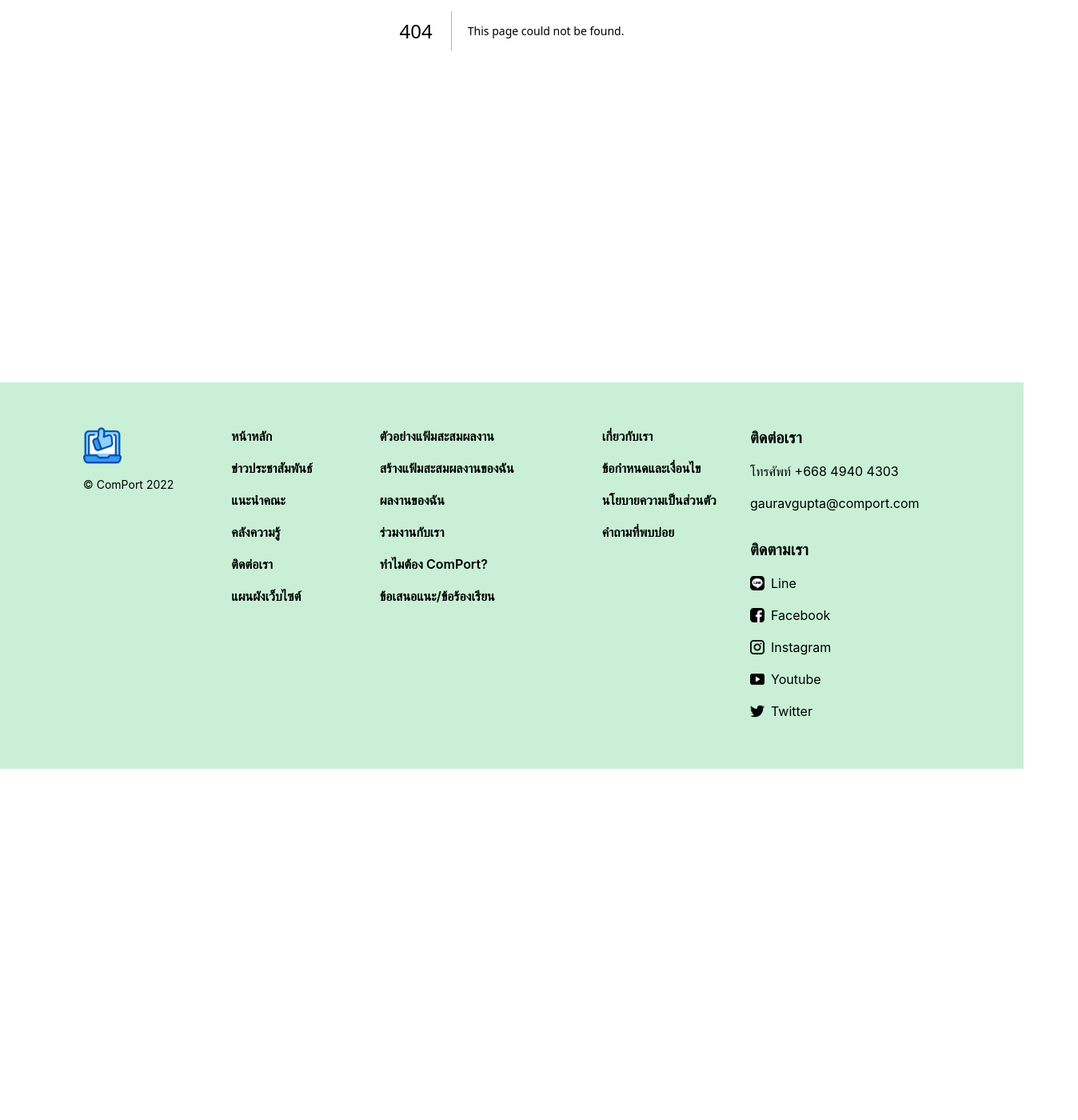
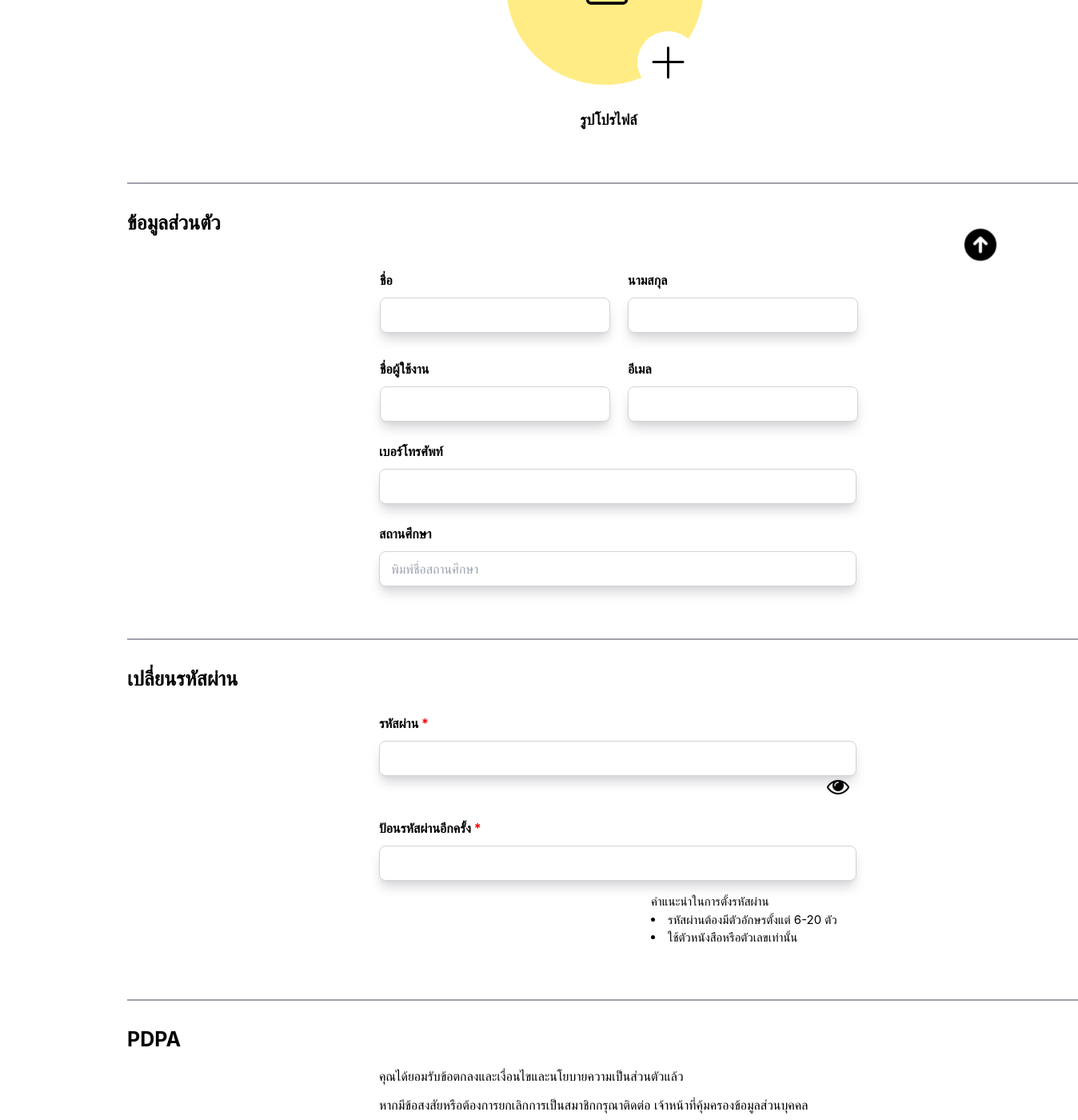
Before and after one commit to fffahchu/Special_Problem, a Next.js app: page /edit-profile in a window 1280 px wide. Before the commit this address had no page. Shown: the part 420-1820 px from the top of the page at 80% size, 1348 px wide, since content can reach past the window. Before the commit the page ends 1381 px from the top, so only its background shows below. Built offline with nearby package versions, Linux system fonts and the light colour scheme.

Commit message:
edit-profile

```diff
--- /dev/null
+++ b/pages/edit-profile/index.js
@@ -0,0 +1,177 @@
+import React, { useState } from "react";
+import MoveToTop from "@components/MoveToTop";
+import Link from "next/link";
+import Breadcrumb from "@components/Breadcrumb";
+
+const Editprofile = () => {
+  const route = [
+    {
+      title: "หน้าหลัก",
+      link: "/member",
+    },
+    {
+      title: "เแก้ไขโปรไฟล์",
+      link: "/edit-profile",
+    },
+  ];
+  return (
+    <div className="px-[104px] py-[29px]">
+      <MoveToTop />
+      <Breadcrumb route={route} />
+      <div className="text-center text-[28px] font-semibold my-12">
+        โปรไฟล์ของฉัน
+      </div>
+      <div className="flex">
+        <div className="flex flex-col mr-[45px]">
+          <div className="flex justify-center items-center w-[247px] h-[247px] bg-yellow rounded-full ml-[529px] mt-[30px]">
+            <img
+              className="ml-[92px]"
+              src="/assets/icons/camera-icon.svg"
+              alt="/assets/icons/camera-icon.svg"
+            />
+            <button className="h-[77px] w-[77px] mt-[190px] ml-[10px]">
+              <img
+                className="rounded-full"
+                src="../assets/images/edit-profile/plus-edit.jpg"
+                alt="../assets/images/edit-profile/plus-edit.jpg"
+              />
+            </button>
+          </div>
+          <div className="mt-[30px] ml-[70px] font-bold text-center text-[18px]">
+            รูปโปรไฟล์
+          </div>
+          <div className="ml-[55px] mt-[65px] w-[1189px] border border-[#a1a1aa]"></div>
+          <div className="mt-[30px] ml-[55px] font-bold text-[25px]">
+            ข้อมูลส่วนตัว
+          </div>
+
+          <div className="ml-[118px] mt-[40px] grid grid-cols-2">
+            <div className="pl-[168px] mb-2">
+              <label for="name" className="font-bold ml-[85px]">
+                ชื่อ
+              </label>
+              <input
+                className="flex flex-wrap py-2.5 px-3.5 ml-[85px] mt-[10px] w-[288px] h-[44px] border-[1px] border-[#d4d4d8] rounded-lg shadow-lg shadow-[#d4d4d8]"
+                type="text"
+                id="name"
+              ></input>
+            </div>
+
+            <div className="mb-2">
+              <label for="last_name" className="font-bold">
+                นามสกุล
+              </label>
+              <input
+                className="flex flex-wrap py-2.5 px-3.5 mt-[10px] w-[288px] h-[44px] border-[1px] border-[#d4d4d8] rounded-lg shadow-lg shadow-[#d4d4d8]"
+                type="text"
+                id="last_name"
+              ></input>
+            </div>
+
+            <div className="pl-[168px] mt-[25px]">
+              <label for="username" className="font-bold ml-[85px]">
+                ชื่อผู้ใช้งาน
+              </label>
+              <input
+                className="flex flex-wrap py-2.5 px-3.5 ml-[85px] mt-[10px] w-[288px] h-[44px] border-[1px] border-[#d4d4d8] rounded-lg shadow-lg shadow-[#d4d4d8]"
+                type="text"
+                id="username"
+              ></input>
+            </div>
+
+            <div className="mt-[25px]">
+              <label for="email" className="font-bold">
+                อีเมล
+              </label>
+              <input
+                className="flex flex-wrap py-2.5 px-3.5 mt-[10px] w-[288px] h-[44px] border-[1px] border-[#d4d4d8] rounded-lg shadow-lg shadow-[#d4d4d8]"
+                type="email"
+                id="email"
+              ></input>
+            </div>
+          </div>
+
+          <div className="ml-[370px] mt-[25px]">
+            <label for="number" className="font-bold mt-[30px]">
+              เบอร์โทรศัพท์
+            </label>
+            <input
+              className="flex flex-wrap py-2.5 px-3.5 w-[597px] h-[44px] mt-[10px] border-[1px] border-[#d4d4d8] rounded-lg shadow-lg shadow-[#d4d4d8]"
+              id="number"
+              type="text"
+            ></input>
+          </div>
+
+          <div className="pl-[370px] mt-[25px]">
+            <label for="school" className="font-bold mt-[30px]">
+              สถานศึกษา
+            </label>
+            <input
+              className="flex flex-wrap py-2.5 px-3.5 w-[597px] h-[44px] mt-[10px] border-[1px] border-[#d4d4d8] rounded-lg shadow-lg shadow-[#d4d4d8]"
+              id="school"
+              type="text"
+              placeholder="พิมพ์ชื่อสถานศึกษา"
+            ></input>
+          </div>
+
+          <div className="ml-[55px] mt-[65px] w-[1189px] border border-[#a1a1aa]"></div>
+          <div className="mt-[30px] ml-[55px] font-bold text-[25px]">
+            เปลี่ยนรหัสผ่าน
+          </div>
+          <div className="ml-[370px] mt-[25px]">
+            <label for="password" className="font-bold mt-[30px]">
+              รหัสผ่าน <a className="text-[#FF0000]">*</a>
+            </label>
+            <input
+              className="flex flex-wrap py-2.5 px-3.5 w-[597px] h-[44px] mt-[10px] border-[1px] border-[#d4d4d8] rounded-lg shadow-lg shadow-[#d4d4d8]"
+              id="password"
+              type="text"
+            ></input>
+            <img
+              className="w-[28px] h-[28py] ml-[560px]"
+              src="../assets/icons/eye.svg"
+              alt="../assets/icons/eye.svg"
+            />
+          </div>
+
+          <div className="ml-[370px] mt-[25px]">
+            <label for="re_password" className="font-bold mt-[30px]">
+              ป้อนรหัสผ่านอีกครั้ง <a className="text-[#FF0000]">*</a>
+            </label>
+            <input
+              className="flex flex-wrap py-2.5 px-3.5 w-[597px] h-[44px] mt-[10px] border-[1px] border-[#d4d4d8] rounded-lg shadow-lg shadow-[#d4d4d8]"
+              id="re_password"
+              type="text"
+            ></input>
+          </div>
+
+          <div className="ml-[710px] text-[15px] font-md mt-[15px]">
+            คำแนะนำในการตั้งรหัสผ่าน
+            <ur>
+              <li>รหัสผ่านต้องมีตัวอักษรตั้งแต่ 6-20 ตัว</li>
+              <li>ใช้ตัวหนังสือหรือตัวเลขเท่านั้น</li>
+            </ur>
+          </div>
+          <div className="ml-[55px] mt-[65px] w-[1189px] border border-[#a1a1aa]"></div>
+          <div className="mt-[30px] ml-[55px] font-bold text-[25px]">PDPA</div>
+          <div className="mt-[15px] ml-[370px] text-[16px] font-md">
+            คุณได้ยอมรับข้อตกลงและเงื่อนไขและนโยบายความเป็นส่วนตัวแล้ว
+          </div>
+          <div className="mt-[12px] ml-[370px] text-[16px] font-md">
+            หากมีข้อสงสัยหรือต้องการยกเลิกการเป็นสมาชิกกรุณาติดต่อ
+            เจ้าหน้าที่คุ้มครองข้อมูลส่วนบุคคล
+          </div>
+          <div className="mt-[60px] ml-[595px]">
+            <button
+              type="submit"
+              className="w-[152px] h-[44px] rounded-3xl shadow drop-shadow-lg font-bold transition ease-in-out bg-[#FFCA61] hover:-translate-y-1 hover:scale-110 hover:bg-[#FFEC85] duration-300"
+            >
+              บันทึกข้อมูล
+            </button>
+          </div>
+        </div>
+      </div>
+    </div>
+  );
+};
+export default Editprofile;
```
